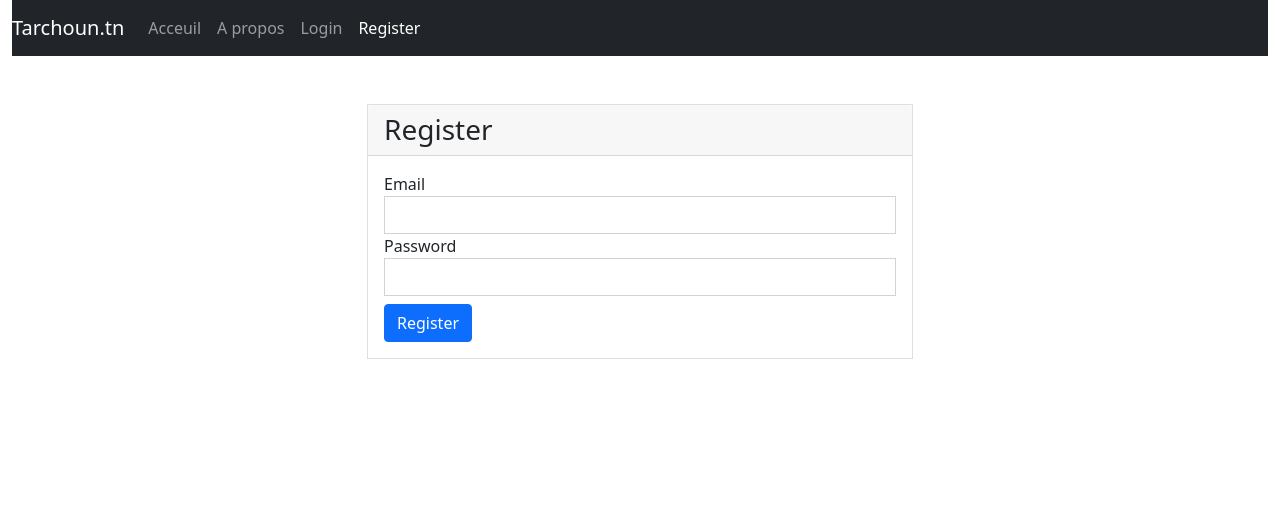
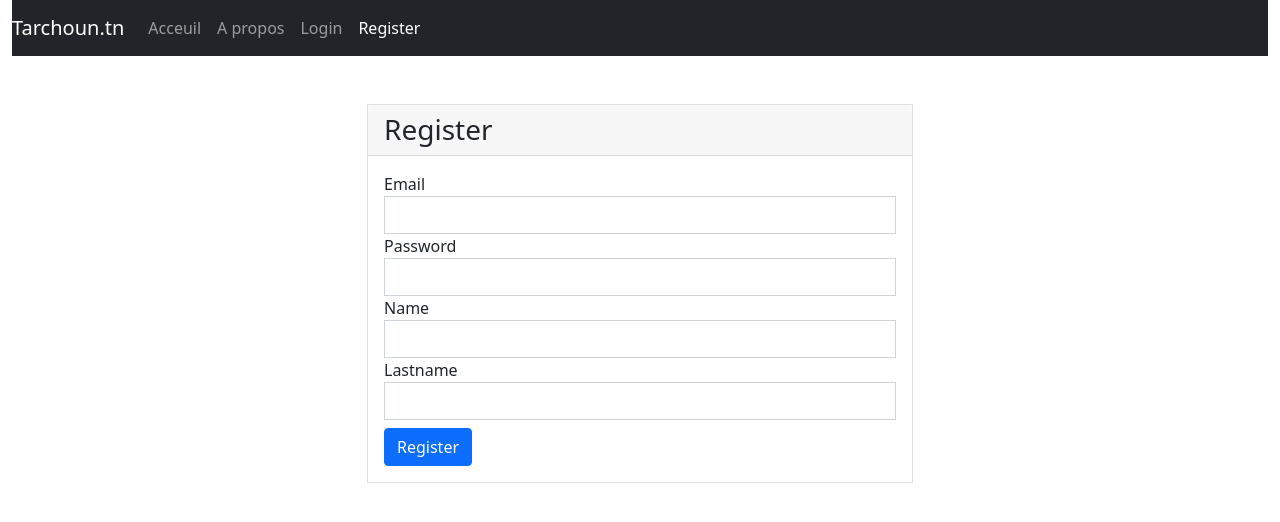
Before and after one commit to med-amine89/loginregister-Authservice-angular, an Angular app: page /register in a window 1280 px wide. Shown: the top 522 px of the page. Built offline with nearby package versions, Linux system fonts and the light colour scheme.

Commit message:
login-register-authservice

```diff
--- a/src/app/auth.service.ts
+++ b/src/app/auth.service.ts
@@ -1,5 +1,5 @@
 import { Injectable } from '@angular/core';
-import { Injectable } from '@angular/core';
+
 
 
 @Injectable()
--- a/src/app/login/login.component.html
+++ b/src/app/login/login.component.html
@@ -5,20 +5,22 @@
                 <h3 class="mb-0">Login</h3>
             </div>
             <div class="card-body">
-                <form class="form">
+                <form class="form" [formGroup]="registrationForm" (ngSubmit)="onSubmit()">
+                    <!-- Email -->
                     <div class="form-group">
                         <label for="email">Email</label>
-                        <input [(ngModel)]="loginUserData.email" name="email" type="text"
-                            class="form-control rounded-0" required>
+                        <input [ngClass]="{'is-invalid': submited && registrationForm.get('email').errors,
+                        'is-valid': submited && !registrationForm.get('email').errors}" type="text"
+                            class="form-control rounded-0" formControlName="email">
                     </div>
-
+                    <!-- Password -->
                     <div class="form-group">
                         <label for="password">Password</label>
-                        <input [(ngModel)]="loginUserData.password" name="password" type="password"
-                            class="form-control rounded-0" required>
+                        <input [ngClass]="{'is-invalid': submited && registrationForm.get('password').errors,
+                        'is-valid': submited && !registrationForm.get('password').errors}" type="password"
+                            class="form-control rounded-0" formControlName="password">
                     </div>
-                    <button (click)="loginUser()" type="button"
-                        class="btn btn-success float-right mt-2">Login</button>
+                    <button type="submit" class="btn btn-success float-right mt-2">Login</button>
                 </form>
 
             </div>
--- a/src/app/login/login.component.ts
+++ b/src/app/login/login.component.ts
@@ -1,4 +1,6 @@
 import { Component, OnInit } from '@angular/core';
+import { FormControl, FormGroup, Validators, } from '@angular/forms';
+import { AuthService } from '../auth.service';
 
 @Component({
   selector: 'app-login',
@@ -6,16 +8,27 @@ import { Component, OnInit } from '@angular/core';
   styleUrls: ['./login.component.css']
 })
 export class LoginComponent implements OnInit {
+  public users = [];
+  registrationForm: FormGroup;
+  registration: any;
+  submited: boolean = false;
 
-  loginUserData = {};
-  constructor() { }
+  constructor(private _Authservice: AuthService) { }
 
   ngOnInit(): void {
+
+    this.registrationForm = new FormGroup({
+      email: new FormControl('', [Validators.required, Validators.pattern("^[a-z0-9._%+-]+@[a-z0-9.-]+\\.[a-z]{2,4}$")]),
+      password: new FormControl('', [Validators.required, Validators.pattern("^(?=.*[a-z])(?=.*[A-Z])(?=.*[0-9])(?=.*[$@$!%?&]).{0,8}$")]),
+    });
   }
 
-  loginUser() {
-    console.log(this.loginUserData)
 
+  onSubmit() {
+    this.submited = true;
+    if (this.registrationForm.value.invalid) {
+      return;
+    }
   }
 
 }
--- a/src/app/register/register.component.html
+++ b/src/app/register/register.component.html
@@ -5,19 +5,58 @@
                 <h3 class="mb-0">Register</h3>
             </div>
             <div class="card-body">
-                <form class="form">
+                <form class="form" [formGroup]="registrationForm" (ngSubmit)="onSubmit()">
+                    <!-- Email -->
                     <div class="form-group">
                         <label for="email">Email</label>
-                        <input [(ngModel)]="registerUserData.email" name="email" type="text"
-                            class="form-control rounded-0" required>
+                        <input [ngClass]="{'is-invalid': submited && registrationForm.get('email').errors,
+                        'is-valid': submited && !registrationForm.get('email').errors}" type="text"
+                            class="form-control rounded-0" formControlName="email">
+                            <div *ngIf="registrationForm.get('email').invalid && registrationForm.get('email').touched">
+                                <small *ngIf="registrationForm.get('email').errors?.required" class="text-danger">Email is
+                                    required</small>
+                                <small *ngIf="registrationForm.get('email').errors?.pattern" class="text-danger">Email must be
+                                    xxxx.xxxx@gmail.com</small>
+                            </div>
                     </div>
+                    <!-- Password -->
 
                     <div class="form-group">
                         <label for="password">Password</label>
-                        <input [(ngModel)]="registerUserData.password" name="password" type="password"
-                            class="form-control rounded-0" required>
+                        <input [ngClass]="{'is-invalid': submited && registrationForm.get('password').errors,
+                        'is-valid': submited && !registrationForm.get('password').errors}" type="password"
+                            class="form-control rounded-0" formControlName="password">
+                            <div *ngIf="registrationForm.get('password').invalid && registrationForm.get('password').touched">
+                                <small *ngIf="registrationForm.get('password').errors.required" class="text-danger">Password is
+                                    required</small>
+                                <small *ngIf="registrationForm.get('password').errors.pattern" class="text-danger">Password must be
+                                    eight and different caracters</small>
+                            </div>
                     </div>
-                    <button (click)="registerUser()" type="button"
+                    <!-- Name -->
+                    <div class="form-group">
+                        <label for="name">Name</label>
+                        <input [ngClass]="{'is-invalid': submited && registrationForm.get('name').errors,
+                        'is-valid': submited && !registrationForm.get('name').errors}" type="text"
+                            class="form-control rounded-0">
+                            <div *ngIf="registrationForm.get('name').invalid && registrationForm.get('name').touched">
+                                <small *ngIf="registrationForm.get('name').errors.required" class="text-danger">Name is
+                                    required</small>
+                            </div>
+                    </div>
+                    <!-- Lastname -->
+
+                    <div class="form-group">
+                        <label for="lastname">Lastname</label>
+                        <input [ngClass]="{'is-invalid': submited && registrationForm.get('lastname').errors,
+            'is-valid': submited && !registrationForm.get('lastname').errors}" type="text"
+                            class="form-control rounded-0">
+                            <div *ngIf="registrationForm.get('lastname').invalid && registrationForm.get('lastname').touched">
+                                <small *ngIf="registrationForm.get('lastname').errors.required" class="text-danger">Lastame is
+                                    required</small>
+                            </div>
+                    </div>
+                    <button type="submit"
                         class="btn btn-primary float-right mt-2">Register</button>
                 </form>
 
--- a/src/app/register/register.component.ts
+++ b/src/app/register/register.component.ts
@@ -1,6 +1,7 @@
 import { Component, OnInit } from '@angular/core';
 import { from } from 'rxjs';
-
+import { FormControl, FormGroup, Validators, } from '@angular/forms';
+import { AuthService } from '../auth.service';
 
 @Component({
   selector: 'app-register',
@@ -8,16 +9,31 @@ import { from } from 'rxjs';
   styleUrls: ['./register.component.css']
 })
 export class RegisterComponent implements OnInit {
+ public users = [];
+  registrationForm: FormGroup;
+  registration: any;
+  submited: boolean = false;
 
-  registerUserData = {};
 
-  constructor() { }
+
+  constructor(private _Authservice: AuthService) { }
 
   ngOnInit(): void {
+
+    this.registrationForm = new FormGroup({
+      email: new FormControl('', [Validators.required, Validators.pattern("^[a-z0-9._%+-]+@[a-z0-9.-]+\\.[a-z]{2,4}$")]),
+      password: new FormControl('', [Validators.required, Validators.pattern("^(?=.*[a-z])(?=.*[A-Z])(?=.*[0-9])(?=.*[$@$!%?&]).{0,8}$")]),
+      name: new FormControl('',[Validators.required]),
+      lastname: new FormControl('',[Validators.required])
+    });
   }
 
-  registerUser(){
-    console.log(this.registerUserData);
 
-  }
+  onSubmit() {
+    this.submited = true;
+    if (this.registrationForm.value.invalid) {
+      return;
+    }
+
 }
+}
```
Also changed, not shown: src/app/app.module.ts (+4 -3 lines).
